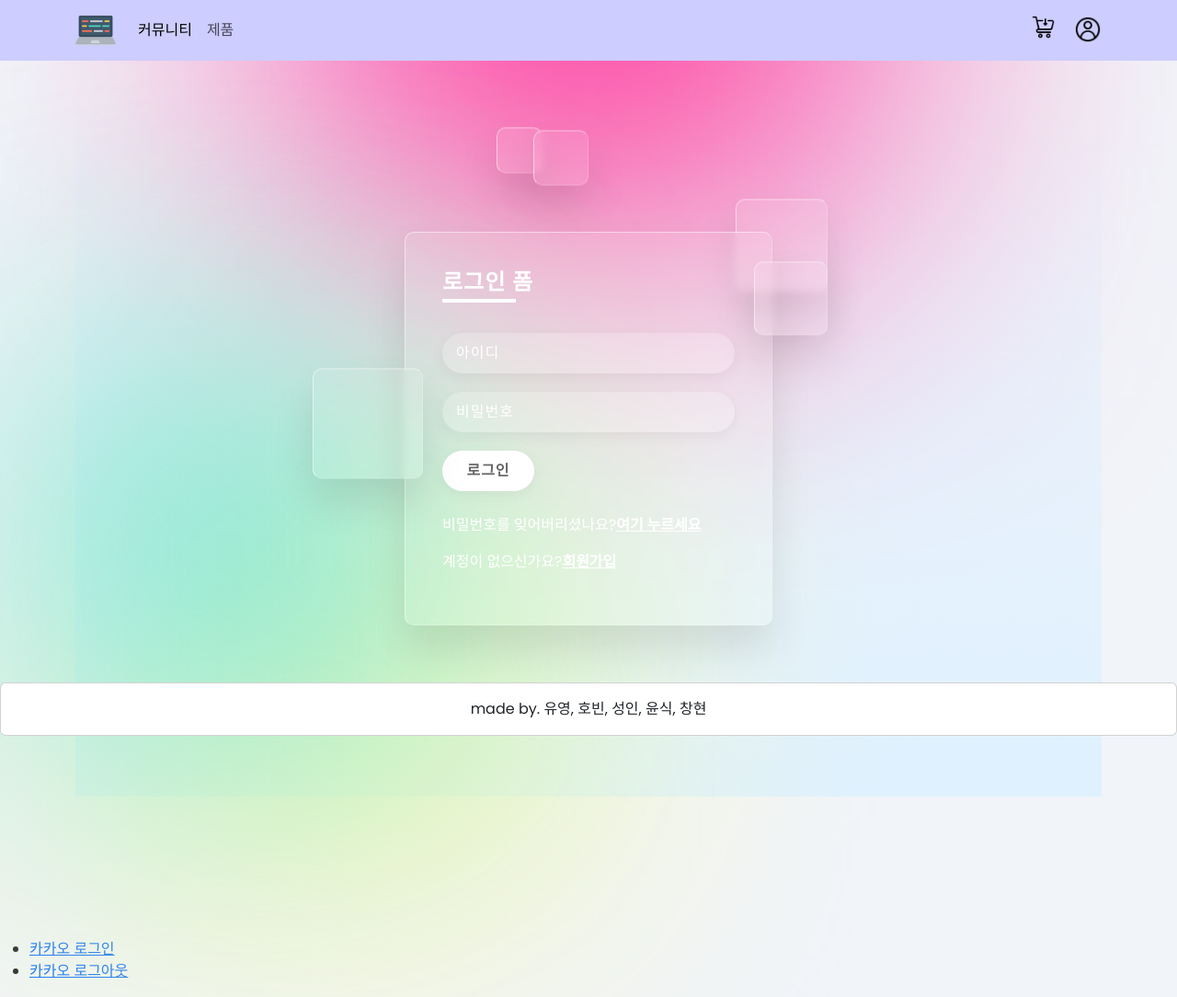
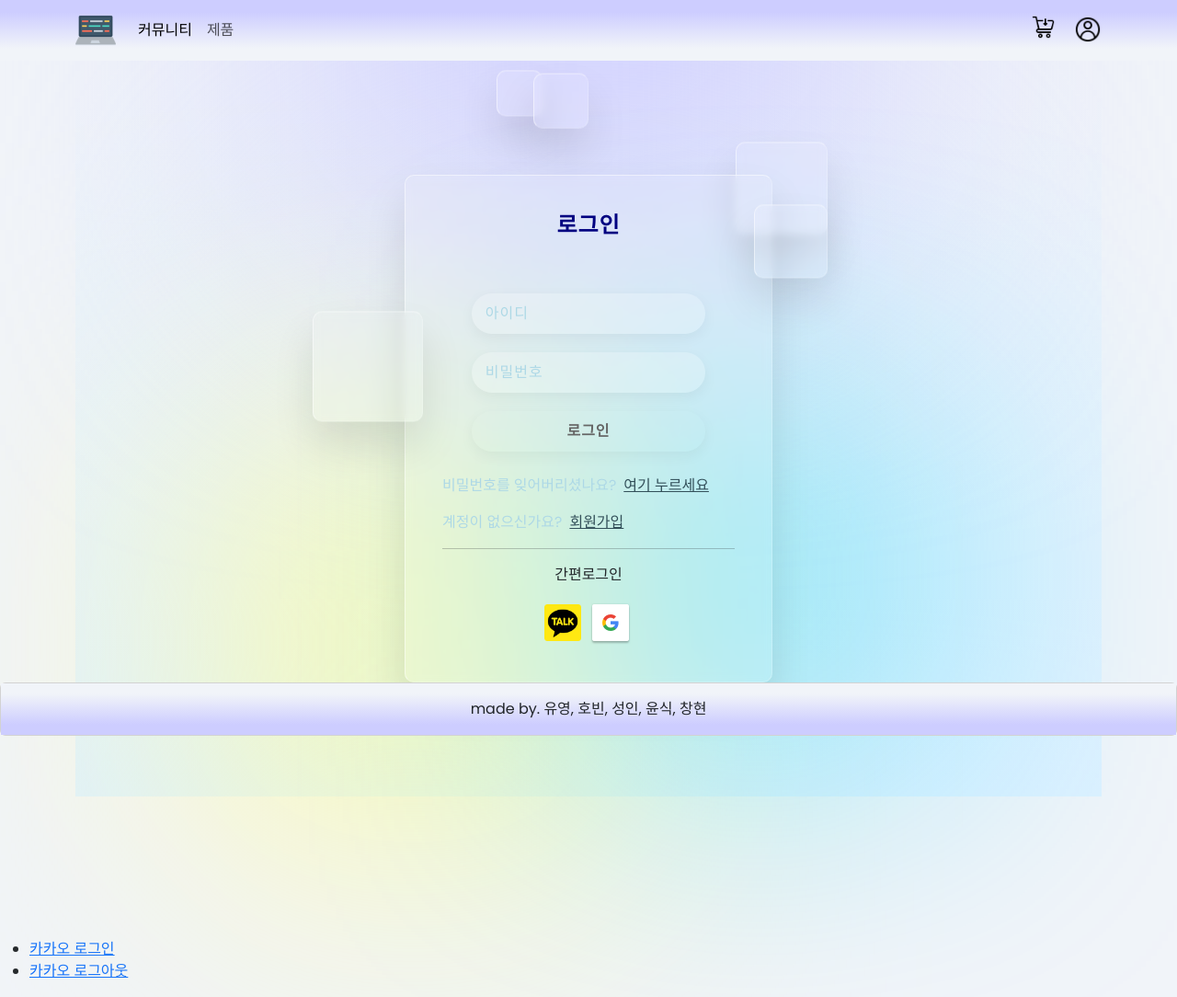
Before and after one commit to sungin95/semi_project_second, a Django app: page /accounts/login/ in a window 1280 px wide. Shown: the whole page at 92% size. Run offline with Django 3.2, Linux system fonts and the light colour scheme; some libraries are stand-ins or nearby versions.

Commit message:
feat : login desin
- 로그인 디자인 수정

```diff
--- /dev/null
+++ b/accounts/static/accounts/css/login.css
@@ -0,0 +1,248 @@
+@import url('https://fonts.googleapis.com/css?family=Poppins:200,300,400,500,600,700,800,900&display=swap');
+*
+{
+  margin: 0;
+  padding: 0;
+  box-sizing: border-box;
+  font-family: 'Poppins', sans-serif;
+}
+
+/* section */
+section
+{
+  display: flex;
+  justify-content: center;
+  align-items: center;
+  min-height: 100vh;
+  background: linear-gradient(to bottom, #f1f4f9, #dff1ff);
+}
+section .color {
+
+  position: absolute;
+  filter: blur(150px);
+
+}
+section .color:nth-child(1)
+{
+ top: -350px;
+ width: 600px;
+ height: 600px;
+ background-color: rgb(205, 205, 255);
+}
+
+section .color:nth-child(2)
+{
+ bottom: -100px;
+ left: 250px;
+ width: 400px;
+ height: 400px;
+ background-color: #fffd97;
+}
+
+section .color:nth-child(3)
+{
+ bottom: 50px;
+ left: 700px;
+ width: 250px;
+ height: 250px;
+ background-color: #00d2ff;
+}
+
+.box{
+  position: relative;
+}
+
+
+.box .square {
+  position: absolute;
+  backdrop-filter: blur(5px);
+  box-shadow: 0 25px 45px rgba(0,0,0,0.1);
+  border: 1px solid rgba(255,255,255,0.5);
+  border-right: 1px solid rgba(255,255,255,0.2);
+  border-bottom: 1px solid rgba(255,255,255,0.2);
+  background: rgba(255,255,255,0.1);
+  border-radius: 10px;
+  animation: animate 10s linear infinite ;
+  animation-delay: calc(-1s * var(--i));
+}
+
+@keyframes animate
+{
+  0%, 100%
+  {
+    transform: translateY(-40px);
+  }
+  50%
+  {
+    transform: translateY(40px);
+  }
+}
+
+.box .square:nth-child(1)
+{
+  top: -50px;
+  right: -60px;
+  width: 100px;
+  height: 100px;
+}
+
+.box .square:nth-child(2)
+{
+  top: 150px;
+  left: -100px;
+  width: 120px;
+  height: 120px;
+  z-index: 2;
+}
+
+.box .square:nth-child(3)
+{
+  top: 50px;
+  right: -60px;
+  width: 80px;
+  height: 80px;
+  z-index: 2;
+}
+
+.box .square:nth-child(4)
+{
+  top: -80px;
+  left: 100px;
+  width: 50px;
+  height: 50px;
+}
+
+.box .square:nth-child(5)
+{
+  top: -80px;
+  left: 140px;
+  width: 60px;
+  height: 60px;
+}
+.container1 {
+  position:relative;
+  width:400px;
+  min-height: 400px;
+  background: rgba(255,255,255,0.1);
+  border-radius: 10px;
+  display: flex;
+  justify-content: center;
+  align-items: center;
+  backdrop-filter: blur(5px);
+  box-shadow: 0 25px 45px rgba(0,0,0,0.1);
+  border: 1px solid rgba(255,255,255,0.5);
+  border-right: 1px solid rgba(255,255,255,0.2);
+  border-bottom: 1px solid rgba(255,255,255,0.2);
+}
+
+h2
+{
+
+  text-align: center;
+  margin-top: 10px;
+  color:#fff;
+  margin: 1rem 0 1rem 0;
+}
+
+
+.form
+{
+  position: relative;
+  width:100%;
+  height: 100%;
+  padding:40px;
+}
+
+.form h2
+{
+  position: relative;
+  color: navy;
+  font-size: 24px;
+  font-weight: 600;
+  letter-spacing: 1px;
+  margin-bottom: 40px;
+}
+
+
+
+.form .inputBox
+{
+  width: 80%;
+  margin-top: 20px;
+}
+
+.form .inputBox input
+{
+  min-width: 100%;
+  background: rgba(255,255,255,0.2);
+  border: none;
+  outline: none;
+  padding: 10px 15px;
+  border-radius: 35px;
+  font-size: 16px;
+  letter-spacing: 1px;
+  color:#fff;
+  box-shadow: 0 5px 15px rgba(0, 0, 0, 0.05);
+  margin: 0;
+}
+
+.form .inputBox input::placeholder
+{
+  color:lightblue;
+  font-weight:20px;
+
+}
+
+.form .inputBox input[type="submit"]
+{
+  background-color: transparent;
+  color:#666;
+  max-width: 100px;
+  cursor: pointer;
+  margin-bottom: 20px;
+  font-weight: 600;
+}
+
+.forget {
+  margin-top: 5px;
+  color:lightblue;
+  font-weight:20px;
+
+}
+
+.forget a {
+  color:rgb(50, 79, 89);
+  font-weight:20px;
+
+}
+
+.card-body {
+  background-image: linear-gradient(to bottom, #f1f4f9 20%, rgb(205, 205, 255) 80%);
+}
+
+.navbar {
+  background-image: linear-gradient(to top, #f1f4f9 20%, rgb(205, 205, 255) 80%);
+}
+
+
+.bi-google {
+  background: conic-gradient(from -45deg, #ea4335 110deg, #4285f4 90deg 180deg, #34a853 180deg 270deg, #fbbc05 270deg) 73% 55%/150% 150% no-repeat;
+  -webkit-background-clip: text;
+  background-clip: text;
+  color: transparent;
+  -webkit-text-fill-color: transparent;
+}
+
+.btns:hover{
+  background-color: blue;
+}
+
+
+
+
+
+
+button.firstBtn:focus{
+  border: none;
+  outline:none;
+  }
--- a/accounts/templates/accounts/login.html
+++ b/accounts/templates/accounts/login.html
@@ -2,12 +2,13 @@
 {% load django_bootstrap5 %}
 {% load static %}
 {% block css %}
-  <link rel="stylesheet" href="{% static 'accounts/css/style.css' %}">
+  <link rel="stylesheet" href="{% static 'accounts/css/login.css' %}">
+  <link rel="stylesheet" href="https://cdn.jsdelivr.net/npm/bootstrap-icons@1.9.1/font/bootstrap-icons.css">
+  <link rel="stylesheet" href="//cdn.jsdelivr.net/npm/xeicon@2.3.3/xeicon.min.css">
 {% endblock css %}
 
 {% block content %}
-
-
+  <!--로그인 폼-->
   <section>
     <div class="color"></div>
     <div class="color"></div>
@@ -18,26 +19,46 @@
       <div class="square" style="--i:2;"></div>
       <div class="square" style="--i:3;"></div>
       <div class="square" style="--i:4;"></div>
-      <div class="container-login">
+      <div class="container1">
         <div class="form">
-          <h2>로그인 폼</h2>
+          <h2>로그인</h2>
           <form action="{% url 'accounts:login' %}" method="POST" >
               {% csrf_token %}
+            <div class="d-flex justify-content-center">
               <div class="inputBox">
                 {{ form.username }}
                 {% comment %} <input type="text" placeholder="아이디"> {% endcomment %}
               </div>
+            </div>
+            <div class="d-flex justify-content-center">
               <div class="inputBox">
                 {{ form.password }}
                 {% comment %} <input type="password" placeholder="비밀번호"> {% endcomment %}
               </div>
+            </div>
+            <div class="d-flex justify-content-center">
               <div class="inputBox">
                 <input type="submit" value="로그인">
               </div>
-            <p class="forget">비밀번호를 잊어버리셨나요?<a href="#">여기 누르세요</a>
+            </div>
+            <p class="forget">비밀번호를 잊어버리셨나요?<a href="#" class="ms-2">여기 누르세요</a>
             </p>
-            <p class="forget">계정이 없으신가요?<a href="#">회원가입</a>
+            <p class="forget">계정이 없으신가요?<a href="#" class="ms-2">회원가입</a>
             </p>
+            <hr>
+            <div class="d-flex justify-content-center">
+              <p class="">간편로그인</p>
+            </div>
+            <div class="d-flex justify-content-center">
+              <button type="button" class="btn mx-1 fs-4 p-0 border-0">
+                <img src="{% static 'images/카톡.png'%}" style="width:40px; height:40px;" onclick="kakaoLogin();" >
+                <a href="javascript:void(0)">
+                </a>
+              </button>
+              <button type="button" class="btn mx-1 fs-4 p-0 border-0">
+                <img src="{% static 'images/구글로긴.png'%}" style="width:48px; height:48px;">
+              </button>
+            </div>
           </form>
         </div>
       </div>
--- a/templates/base.html
+++ b/templates/base.html
@@ -8,12 +8,13 @@
     <meta charset="UTF-8">
     <meta http-equiv="X-UA-Compatible" content="IE=edge">
     <meta name="viewport" content="width=device-width, initial-scale=1.0">
+    <link rel="stylesheet" href="{% static 'css/base.css' %}">
     {% block css %}{% endblock css %}
     {% block title %}{% endblock title %}
     {% bootstrap_css %}
     <link rel="stylesheet" href="https://cdn.jsdelivr.net/npm/bootstrap-icons@1.9.1/font/bootstrap-icons.css">
 
-    <link rel="stylesheet" href="{% static 'css/base.css' %}">
+
   </head>
 
   <body style="background: #f1f4f9">
```
Also changed, not shown: accounts/static/images/구글로긴.png (added), accounts/static/images/카톡.png (added), products/migrations/0001_initial.py (added). Lines whose indentation alone changed are shown as unchanged.
